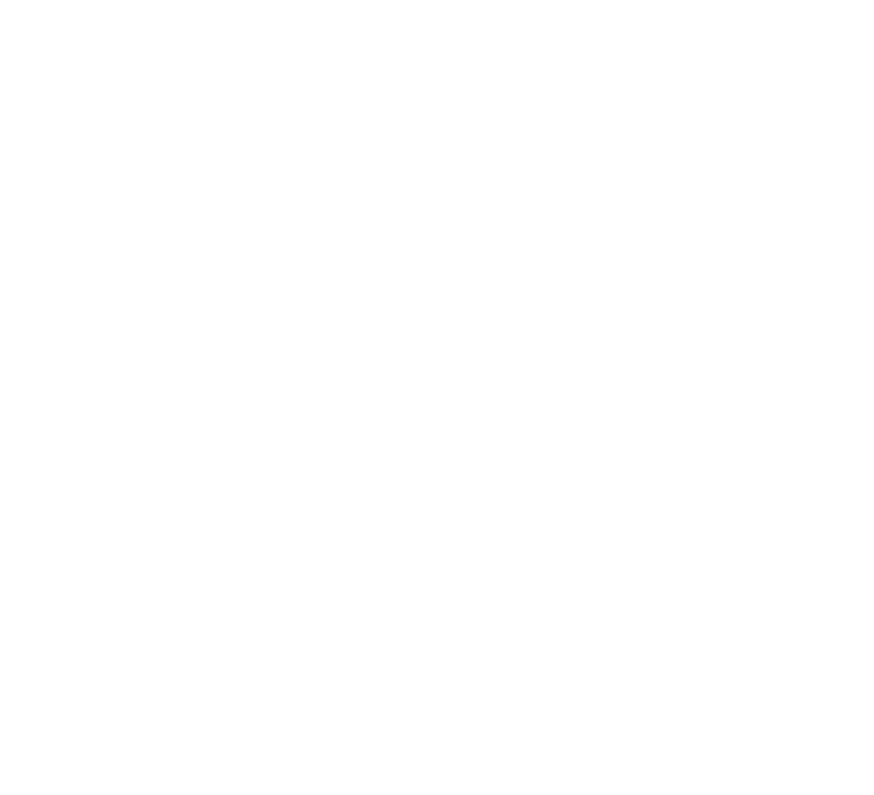
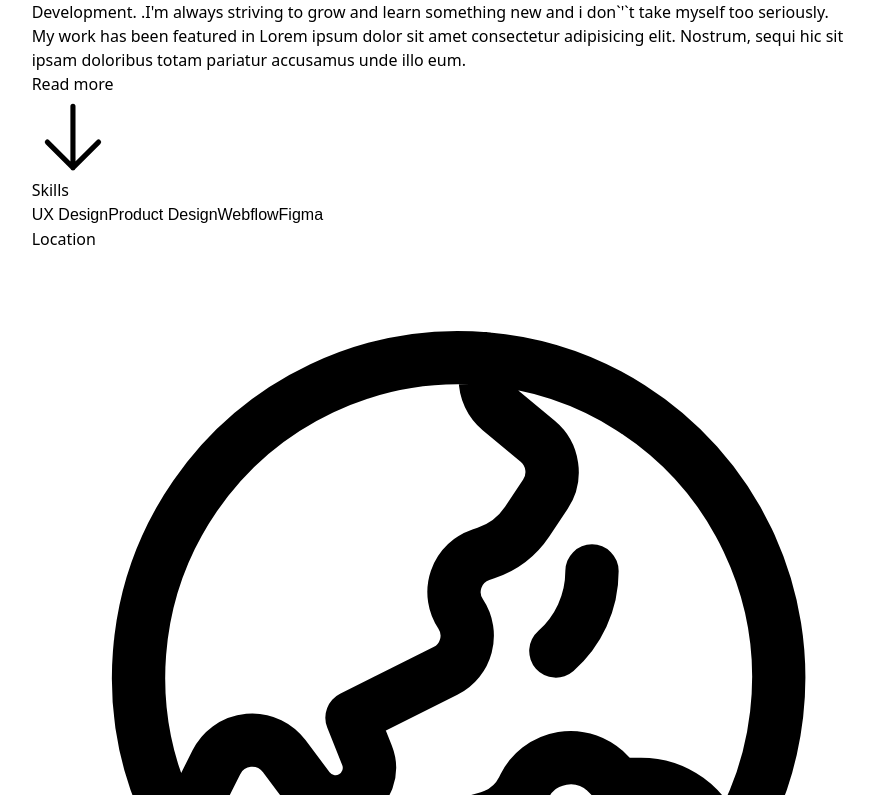
Before and after one commit to Ilesanmi-Erioluwa-Victor/user-profile-nextjs, a Next.js app: page / in a window 1280 px wide. Shown: the part 2005-2800 px from the top of the page, without its empty margins (395-1269 px from the left). Before the commit the page ends 1379 px from the top, so only its background shows below. Built offline with nearby package versions, Linux system fonts and the light colour scheme; a web font is replaced by a local one.

Commit message:
Working on Location

```diff
--- a/src/components/Content/Experience.tsx
+++ b/src/components/Content/Experience.tsx
@@ -2,7 +2,7 @@
 import Link from "next/link";
 import { Butterfly_Kids } from '@next/font/google';
 import Button from "../Button";
-import { ArrowDownIcon  } from "@heroicons/react/24/outline";
+import { ArrowDownIcon, GlobeAsiaAustraliaIcon, ArrowUpRightIcon  } from "@heroicons/react/24/outline";
 
 const inter = Butterfly_Kids({ weight: "400", subsets:["latin-ext"] })
 
@@ -48,6 +48,21 @@
           <Button classes={inter.className}>Webflow</Button>
            <Button classes={inter.className}>Figma</Button>
         </div>
+        <div>
+          <h2>Location</h2>
+          <p>
+            <GlobeAsiaAustraliaIcon />
+            <span>Melbourne, Australia</span>
+            </p>
+        </div>
+
+        <div>
+          <h2>Website</h2>
+          <Link href={"#"}>
+            <span>Minawinkel.com</span>
+            <span><ArrowUpRightIcon /></span>
+          </Link>
+        </div>
       </div>
     </section>
   );
--- a/src/components/Content/Header.tsx
+++ b/src/components/Content/Header.tsx
@@ -3,12 +3,14 @@
 import back from "src/assets/images/africanwomansmiling.png";
 import User from "./User";
 import Experience from "./Experience";
+import { CheckBadgeIcon} from "@heroicons/react/24/outline";
 
 const Header = (): JSX.Element => {
   return (
     <div className="w-8/12">
       <figure className="w-full bg-red-600">
         <Image src={back} alt="background" className="" />
+        <span> <CheckBadgeIcon /></span>
       </figure>
       <User />
       <Experience />
```
